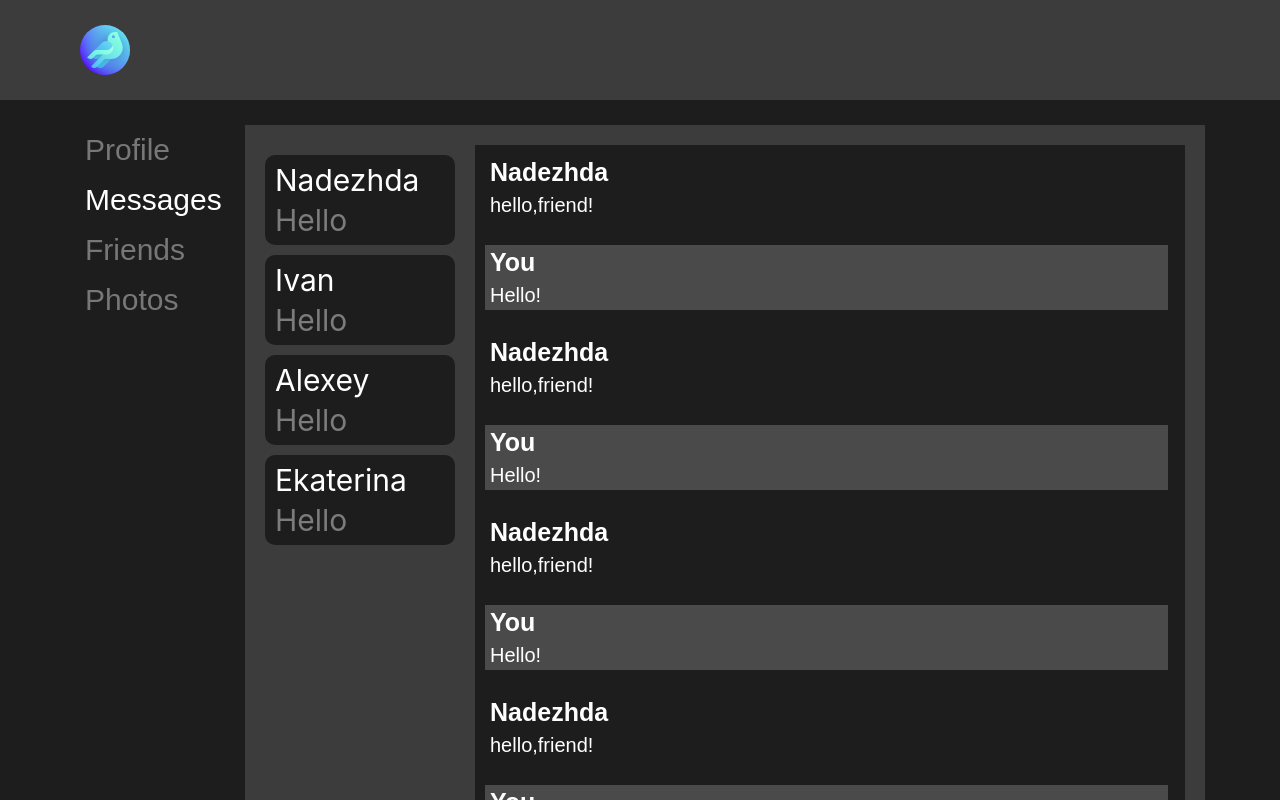
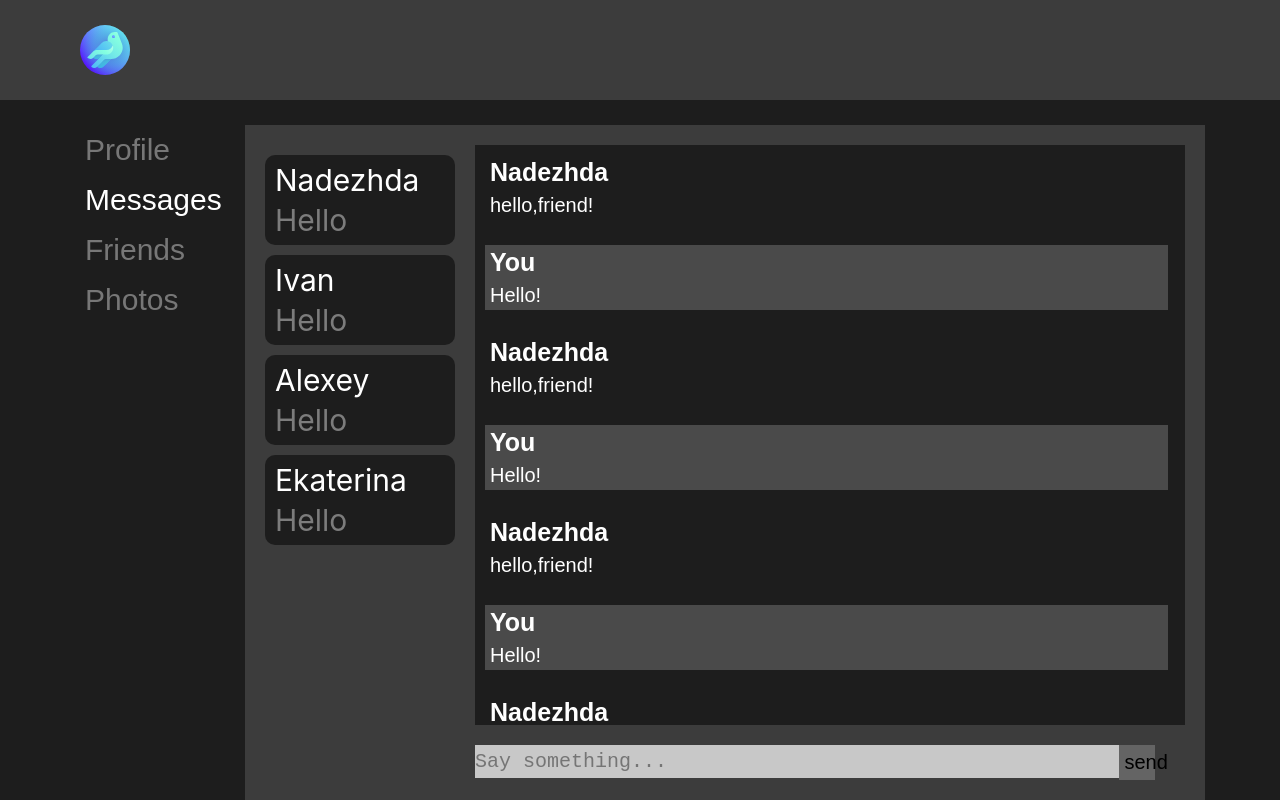
Before and after one commit to dilserg/reactfirst, a React (Create React App) app: page /dialogs in a window 1280 px wide. Shown: the top 800 px of the page. Built offline with nearby package versions, Linux system fonts and the light colour scheme.

Commit message:
messages page updated

```diff
--- a/src/components/Dialogs/Dialog/Dialog.module.css
+++ b/src/components/Dialogs/Dialog/Dialog.module.css
@@ -1,7 +1,9 @@
 .content {
+    max-height: 70vh;
+    min-height: 70vh;
+    flex: 1 1 auto;
     overflow-x: hidden;
     overflow-y: auto;
-    height: 100%;
     color: white;
     padding: 10px 20px 10px 10px;
     background-color: #1d1d1d;
--- a/src/components/Dialogs/Dialogs.jsx
+++ b/src/components/Dialogs/Dialogs.jsx
@@ -5,11 +5,8 @@ import Dialog from "./Dialog/Dialog";
 import InputMessage from "./InputMessage/InputMessage";
 
 
-
-
-
 const Dialogs = (props) => {
-  let messages = props.messages.map((message)=>{
+  let messages = props.messages.map((message) => {
     return <SidebarMessage name={message.name} content={message.content} id={message.id}/>
   })
 
@@ -18,8 +15,11 @@ const Dialogs = (props) => {
       <div className={styles.sidebar}>
         {messages}
       </div>
-      <Dialog DialogMessages={props.DialogMessages}/>
-      <InputMessage/>
+      <div className={styles.wrapper}>
+        <Dialog DialogMessages={props.DialogMessages}/>
+        <InputMessage/>
+      </div>
+
     </div>
   );
 };
--- a/src/components/Dialogs/Dialogs.module.css
+++ b/src/components/Dialogs/Dialogs.module.css
@@ -1,17 +1,22 @@
 .dialogs{
-    max-width: 1500px;
     background-color: #3c3c3c;
     padding: 20px;
     display: grid;
     column-gap: 10px;
     grid-template-columns: 200px minmax(200px, auto);
-    grid-template-rows: auto 50px;
-    grid-template-areas: "sidebar content"
-                         "sidebar input";
+    grid-template-areas: "sidebar wrapper";
 }
 .sidebar{
+    height: 75vh;
     padding-right: 10px;
     grid-area: sidebar;
     overflow-y: auto;
-    max-height: 500px;
 }
+.wrapper{
+    grid-area: wrapper;
+    display: flex;
+    flex-direction: column;
+    justify-content: space-between;
+    align-content: stretch;
+    min-height: 100%;
+}
--- a/src/components/Dialogs/InputMessage/InputMessage.jsx
+++ b/src/components/Dialogs/InputMessage/InputMessage.jsx
@@ -6,6 +6,7 @@ const InputMessage = () => {
   return (
     <div className={styles.input}>
       <TextareaAutosize className={styles.textarea} placeholder="Say something..." autoFocus maxRows={4}/>
+      <button className={styles.send_button}>send</button>
     </div>
   );
 };
--- a/src/components/Dialogs/InputMessage/InputMessage.module.css
+++ b/src/components/Dialogs/InputMessage/InputMessage.module.css
@@ -1,18 +1,32 @@
 .input{
+    position: relative;
+    flex: 0 1 auto;
 
     margin-left: -20px;
     grid-area: input;
 }
 .textarea{
-
     resize: none;
     padding: 5px 0;
     font-size: 20px;
     height: 40px;
-    width: 98%;
+    width: 90%;
     background-color: #c8c8c8;
     margin: 20px 20px 0 20px;
     outline: none;
     box-shadow: none;
     border: none;
 }
+.send_button{
+    top: 20px;
+    right: 30px;
+    position: absolute;
+    background-color: #646464;
+    font-size: 20px;
+    border: none;
+    height: 35px;
+    width: 5%;
+}
+.send_button:hover{
+    background-color: #4a4a4a;
+}
--- a/src/state/state.js
+++ b/src/state/state.js
@@ -14,6 +14,7 @@ let state = {
     {id: 2, name: "Ivan", content: "Hello"},
     {id: 3, name: "Alexey", content: "Hello"},
     {id: 4, name: "Ekaterina", content: "Hello"},
+
 
   ],
   DialogMessages: [
```
Also changed, not shown: 1 other file (tests, documents, lock files or other folders).
